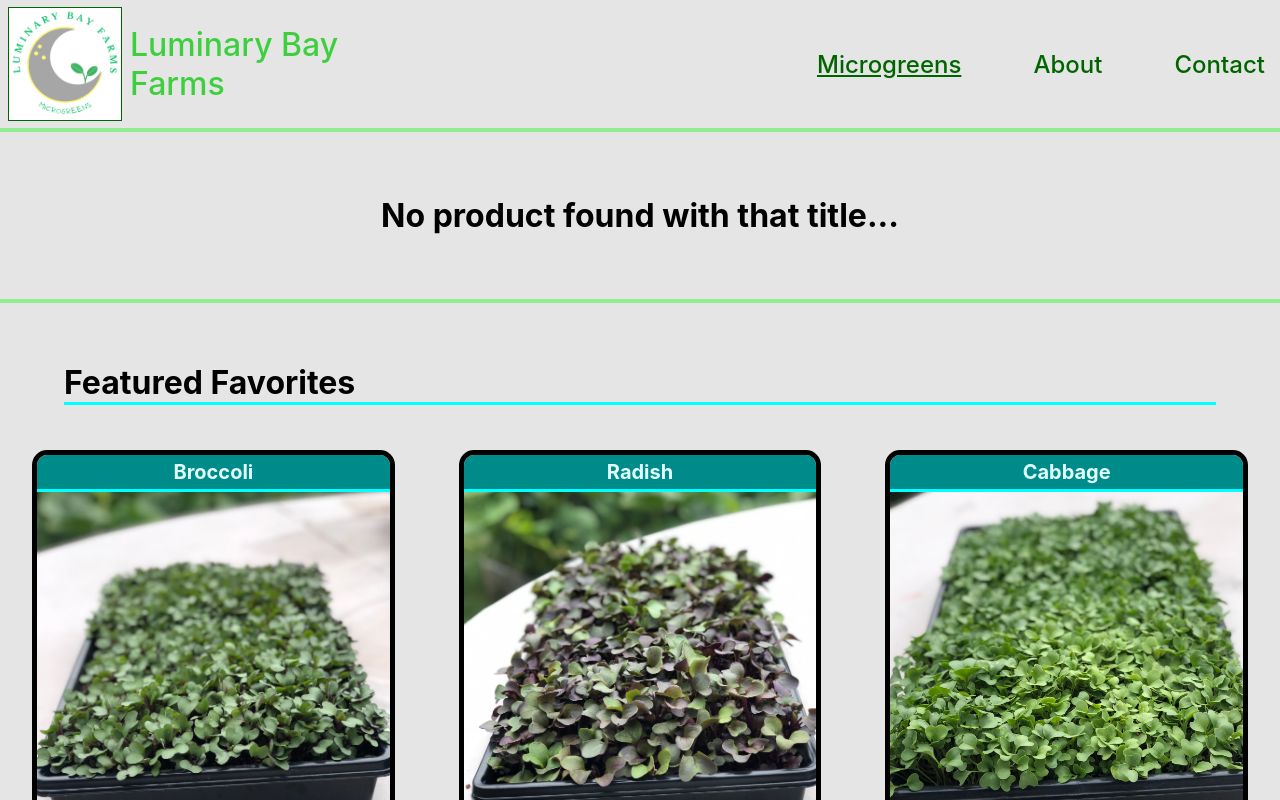
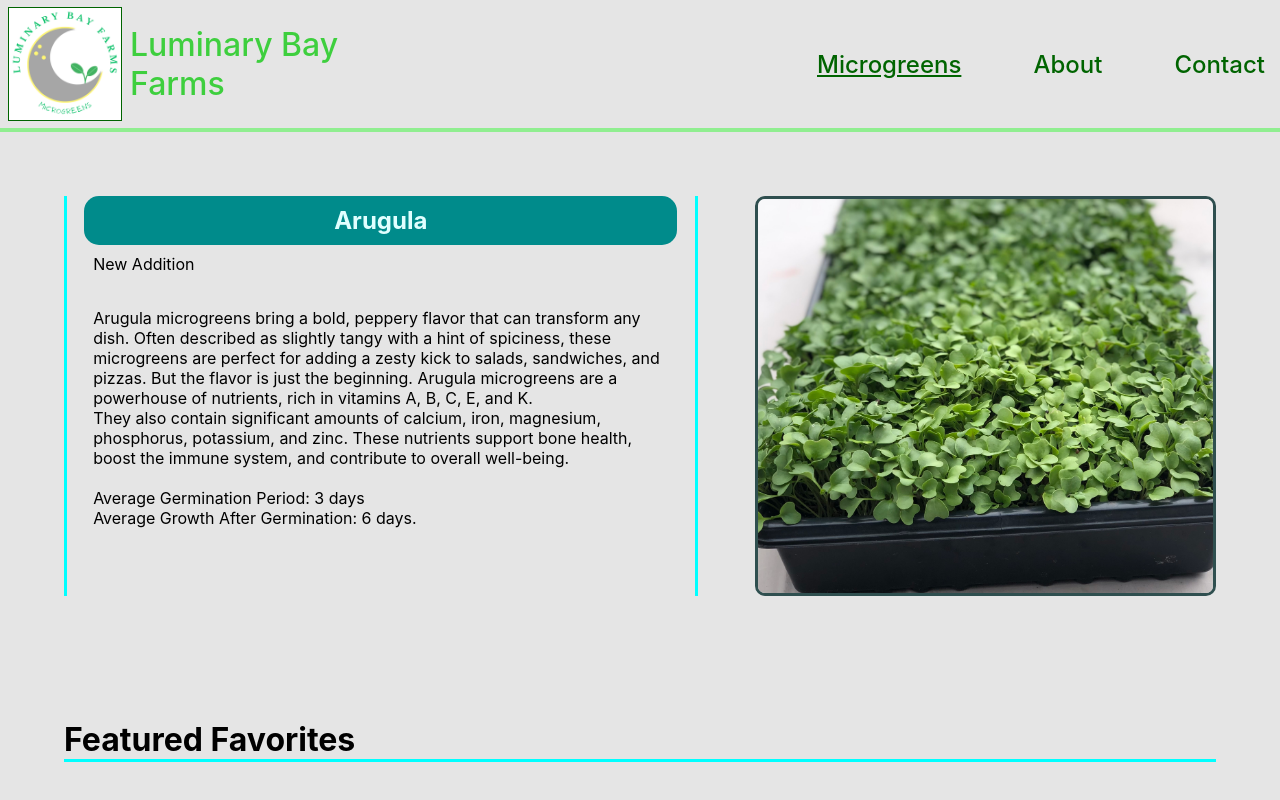
Before and after one commit to TWeir77/luminary-bay-farms, a React (Create React App) app: page /products/arugula in a window 1280 px wide. Shown: the top 800 px of the page. Built offline with nearby package versions, Linux system fonts and the light colour scheme.

Commit message:
Add Product, Correct Errors

```diff
--- a/src/App/data.js
+++ b/src/App/data.js
@@ -1,37 +1,44 @@
 export const PRODUCTS = {
   "sunflower": {
     name: "Sunflower",
-    body: `This microgreen is a personal favorite, and it's easy to imagine why. Sunflower seeds already make for such a great snack, but as microgreens, sunflowers are so full of fresh flavor, it's hard to put them down!\nOn the go, or topping for a meal, these little sunflower sprouts are a great source of protein and essential amino acids. They are also rich in vitamins A-E, and K. Mineral nutrients include calcium, iron, magnesium, phosphorus, copper, zinc, manganese, and selenium.\n\nAverage Gestation Period: 5 days\nAverage Growth After Gestation: 8 days`,
+    body: `This microgreen is a personal favorite, and it's easy to imagine why. Sunflower seeds already make for such a great snack, but as microgreens, sunflowers are so full of fresh flavor, it's hard to put them down!\nOn the go, or topping for a meal, these little sunflower sprouts are a great source of protein and essential amino acids. They are also rich in vitamins A-E, and K. Mineral nutrients include calcium, iron, magnesium, phosphorus, copper, zinc, manganese, and selenium.\n\nAverage Germination Period: 5 days\nAverage Growth After Germination: 8 days`,
     image: '/images/sunflower-seeds.jpg',
     featured: false,
     slug: "sunflower"
   },
   "peas": {
     name: "Peas",
-    body: `Describing the flavor of peas can come with a lot of variety, however, the largest consesus is that peas often have the great combo of being both sweet and savory. In microgreen form, it's quite the same, containing a deliciously sweet taste! This makes them a key favorite for salads, as well as powerful smoothies and juices! \nAs for that nutritional benefit, pea microgreens are absolutely full of vitamins B, C, and K. They are rich in the minerals iron, manganese, and choline. Each of these nutrients in pea microgreens make for the perfect immunity booster, as well as support for heart health, and aid for detoxing.\n\nAverage Gestation Period: 4 days\nAverage Growth After Gestation: 8 days`,
+    body: `Describing the flavor of peas can come with a lot of variety, however, the largest consensus is that peas often have the great combo of being both sweet and savory. In microgreen form, it's quite the same, containing a deliciously sweet taste! This makes them a key favorite for salads, as well as powerful smoothies and juices! \nAs for that nutritional benefit, pea microgreens are absolutely full of vitamins B, C, and K. They are rich in the minerals iron, manganese, and choline. Each of these nutrients in pea microgreens make for the perfect immunity booster, as well as support for heart health, and aid for detoxing.\n\nAverage Germination Period: 4 days\nAverage Growth After Germination: 8 days`,
     image: '/images/pea-seeds.jpg',
     featured: false,
     slug: "peas"
   },
   "broccoli": {
     name: "Broccoli",
-    body: `Another microgreen that takes after it's fully-grown counterpart, broccoli microgreens maintain their mildly bitter, earthy taste as a sprout. Although the taste may not be as mouth-watering as some others, this makes them a great addition to sweeter meals, where it can balance the flavor. Sandwiches and salads love this microgreen!\nThe real bang for your buck with these microgeens comes from the nutrients. Broccoli microgreens are an incredible source of protein, fiber, and potassium. They also include calcium, phosphorous, magnesium, iron, manganese, and zinc. A whopping serving of vitamin A, as well as C and E, round out these microgreens to really kick you into high gear.\n\nAverage Gestation Period: 3 days\nAverage Growth After Gestation: 9 days`,
+    body: `Another microgreen that takes after it's fully-grown counterpart, broccoli microgreens maintain their mildly bitter, earthy taste as a sprout. Although the taste may not be as mouth-watering as some others, this makes them a great addition to sweeter meals, where it can balance the flavor. Sandwiches and salads love this microgreen!\nThe real bang for your buck with these microgreens comes from the nutrients. Broccoli microgreens are an incredible source of protein, fiber, and potassium. They also include calcium, phosphorous, magnesium, iron, manganese, and zinc. A whopping serving of vitamin A, as well as C and E, round out these microgreens to really kick you into high gear.\n\nAverage Germination Period: 3 days\nAverage Growth After Germination: 9 days`,
     image: '/images/broccoli-tray-2.jpg',
     featured: true,
     slug: "broccoli"
   },
   "radish": {
     name: "Radish",
-    body: `These microgreens pack a subtle spice flavor that is rather addicting. Just like the fully grown radish, the flavor is zesty, and crisp with a kick of spice!\nPaired great with a heartier meal or snack, radish sprouts are a great source of vitamins A, B, C, E, and K. Mineral nutrients include calcium, iron, magnesium, phosphorus, potassium, and zinc.\n\nAverage Gestation Period: 3 days\nAverage Growth After Gestation: 7 days`,
+    body: `These microgreens pack a subtle spice flavor that is rather addicting. Just like the fully grown radish, the flavor is zesty, and crisp with a kick of spice!\nPaired great with a heartier meal or snack, radish sprouts are a great source of vitamins A, B, C, E, and K. Mineral nutrients include calcium, iron, magnesium, phosphorus, potassium, and zinc.\n\nAverage Germination Period: 3 days\nAverage Growth After Germination: 7 days`,
     image: '/images/radish-tray-2.jpg',
     featured: true,
     slug: "radish"
   },
   "cabbage": {
     name: "Cabbage",
-    body: `Unlike the full-grown cabbage, the taste of broccoli microgreens is much milder, and less tangy. Instead, these microgreens are far sweeter and have a nice crunch to them. This gives them a great taste for a light snack, of course, there's no reason to stop there!\nTaste isn't the only difference here, in fact, a serving of these microgreens has more vitmain C than an orange, and an astounding 40 times more vitamin E than mature cabbage! Other rich nutrients include fiber, beta-carotene, calcium, magnesium, potassium, iodine, and sulfur. A true powerhouse for your body's health and immunity.\n\nAverage Gestation Period: 2 days\nAverage Growth After Gestation: 7 days`,
+    body: `Unlike the full-grown cabbage, the taste of cabbage microgreens is much milder, and less tangy. Instead, these microgreens are far sweeter and have a nice crunch to them. This gives them a great taste for a light snack, of course, there's no reason to stop there!\nTaste isn't the only difference here, in fact, a serving of these microgreens has more vitamin C than an orange, and an astounding 40 times more vitamin E than mature cabbage! Other rich nutrients include fiber, beta-carotene, calcium, magnesium, potassium, iodine, and sulfur. A true powerhouse for your body's health and immunity.\n\nAverage Germination Period: 2 days\nAverage Growth After Germination: 7 days`,
     image: '/images/cabbage-tray-2.jpg',
     featured: true,
     slug: "cabbage"
   },
+  "arugula": {
+    name: "Arugula",
+    body: `Arugula microgreens bring a bold, peppery flavor that can transform any dish. Often described as slightly tangy with a hint of spiciness, these microgreens are perfect for adding a zesty kick to salads, sandwiches, and pizzas. But the flavor is just the beginning. Arugula microgreens are a powerhouse of nutrients, rich in vitamins A, B, C, E, and K.\nThey also contain significant amounts of calcium, iron, magnesium, phosphorus, potassium, and zinc. These nutrients support bone health, boost the immune system, and contribute to overall well-being.\n\nAverage Germination Period: 3 days\nAverage Growth After Germination: 6 days.`,
+    image: '/images/cabbage-tray-2.jpg',
+    featured: false,
+    slug: "arugula"
+  },
 }
```
